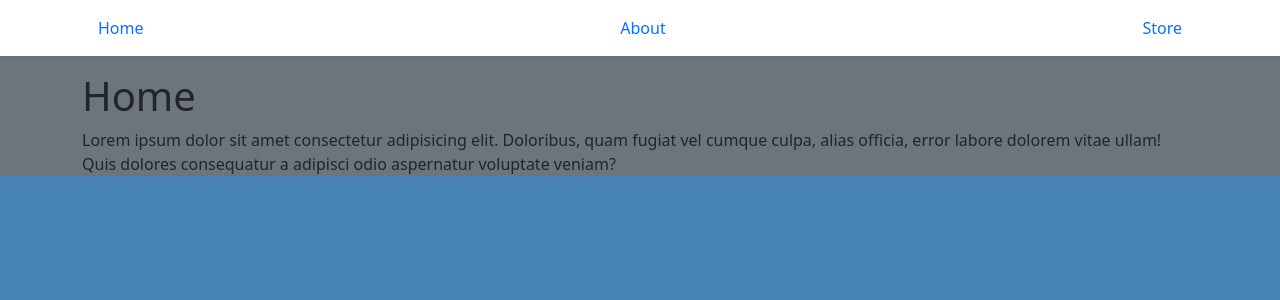
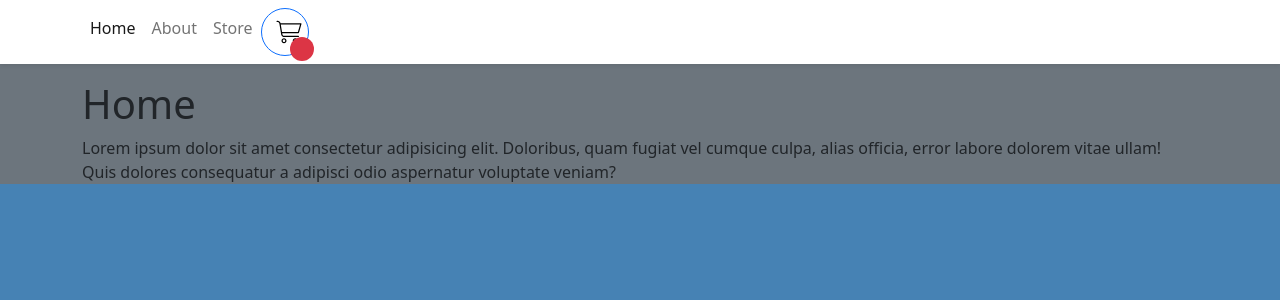
Before and after one commit to craigdev937/context3typescript, a React (Vite) app: page / in a window 1280 px wide. Shown: the top 300 px of the page. Built offline with nearby package versions, Linux system fonts and the light colour scheme.

Commit message:
Created the Navbar.

```diff
--- a/src/routes/Navbar.tsx
+++ b/src/routes/Navbar.tsx
@@ -1,15 +1,47 @@
 import React from "react";
+import cart2 from "../img/cart2.svg"
 import { NavLink } from "react-router-dom";
-import { Container, Nav, Navbar as NavbarBS } from "react-bootstrap";
+import { Button, Container, Nav, Navbar as NavbarBS } from "react-bootstrap";
 
 export const Navbar = (): JSX.Element => (
     <React.Fragment>
-        <NavbarBS className="bg-white shadow-sm mb-3">
-            <Container>
+    <NavbarBS sticky="top" className="bg-white shadow-sm mb-3">
+        <Container>
+            <Nav className="me-auto">
                 <Nav.Link to="/" as={NavLink}>Home</Nav.Link>
                 <Nav.Link to="/about" as={NavLink}>About</Nav.Link>
                 <Nav.Link to="/store" as={NavLink}>Store</Nav.Link>
-            </Container>
-        </NavbarBS>
+                <Button
+                    style={{
+                        width: "3rem",
+                        height: "3rem",
+                        position: "relative"
+                    }}
+                    variant="outline-primary"
+                    className="rounded-circle"
+                    >
+                        <img
+                            width="30rem" height="30rem"
+                            src={cart2} alt="cart"
+                        />
+                        <aside className="rounded-circle
+                            bg-danger d-flex
+                            justify-content-center
+                            align-items-center"
+                            style={{
+                                color: "white",
+                                width: "1.5rem",
+                                height: "1.5rem",
+                                position: "absolute",
+                                bottom: "0",
+                                right: "0",
+                                transform: "translate(25%, 25%)",
+                            }}
+                            >
+                        </aside>
+                </Button>
+            </Nav>
+        </Container>
+    </NavbarBS>
     </React.Fragment>
 );
```
Also changed, not shown: src/img/cart1.svg (added), src/img/cart2.svg (added).
